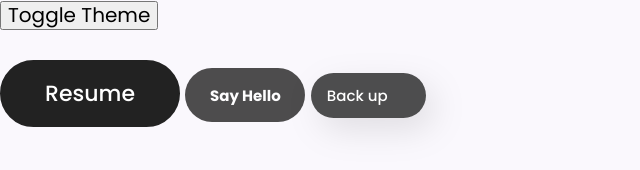
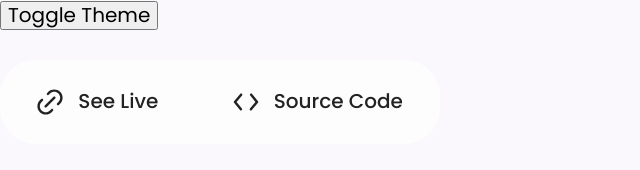
Before and after one commit to MohAhm/personal-website-mockup-v1, a plain HTML site: page index.html in a window 1280 px wide. Shown: the whole page, without its empty margins (0-640 px from the left). Drawn offline with Linux system fonts and the light colour scheme.

Commit message:
Build link group component

```diff
--- a/css/styles.css
+++ b/css/styles.css
@@ -8,7 +8,7 @@
   --color-headings-dark: #fff;
   --color-body-dark: #adafba;
   --color-primary-dark: #7f42ff;
-  --color-secondary-dark: linear-gradient(30deg, #7f28ff 2%, #bf3dff 98%);
+  --color-secondary-dark: linear-gradient(30deg, #bf3dff 2%, #7f28ff 98%);
   --color-link-dark: #b393d7;
   --color-icon-dark: #e5e5e5;
   --color-open-dark: #66ffa7;
@@ -19,12 +19,13 @@
   --color-graphql-dark: rgba(255, 220, 243, 0.1);
   --color-btn-hero-dark: linear-gradient(
     30deg,
-    #7f28ff 2%,
-    #bf3dff 48%,
+    #bf3dff 2%,
+    #7f28ff 48%,
     transparent 50%
   );
   --color-btn-contact-dark: #413f6f;
   --color-btn-top-dark: var(--color-primary-dark);
+  --color-link-group-dark: rgba(42, 46, 61, 0.85);
   /* Light Theme */
   --color-block-main-light: #faf8fd;
   --color-block-contact-light: #fff;
@@ -44,9 +45,10 @@
   --color-btn-hero-light: linear-gradient(30deg, #222 50%, transparent 50%);
   --color-btn-contact-light: var(--color-primary-light);
   --color-btn-top-light: #4d4d4e;
+  --color-link-group-light: rgba(255, 255, 255, 0.79);
   /* Rest  */
   --border-radius: 40px;
-  --transition: all 0.25s cubic-bezier(0.694, 0.048, 0.335, 1);
+  --transition: all 0.3s cubic-bezier(0.694, 0.048, 0.335, 1);
 }
 
 *,
@@ -80,6 +82,7 @@ body {
   --color-btn-hero: var(--color-btn-hero-light);
   --color-btn-contact: var(--color-btn-contact-light);
   --color-btn-top: var(--color-btn-top-light);
+  --color-link-group: var(--color-link-group-light);
 }
 
 body.dark-theme {
@@ -101,6 +104,7 @@ body.dark-theme {
   --color-btn-hero: var(--color-btn-hero-dark);
   --color-btn-contact: var(--color-btn-contact-dark);
   --color-btn-top: var(--color-btn-top-dark);
+  --color-link-group: var(--color-link-group-dark);
 }
 
 @media (prefers-color-scheme: dark) {
@@ -123,6 +127,7 @@ body.dark-theme {
     --color-btn-hero: var(--color-btn-hero-dark);
     --color-btn-contact: var(--color-btn-contact-dark);
     --color-btn-top: var(--color-btn-top-dark);
+    --color-link-group: var(--color-link-group-dark);
   }
 
   body.light-theme {
@@ -144,6 +149,7 @@ body.dark-theme {
     --color-btn-hero: var(--color-btn-hero-light);
     --color-btn-contact: var(--color-btn-contact-light);
     --color-btn-top: var(--color-btn-top-light);
+    --color-link-group: var(--color-link-group-light);
   }
 }
 
@@ -227,7 +233,6 @@ a {
   width: 0;
   height: 2px;
   position: relative;
-  bottom: 0.3rem;
   background-color: var(--color-link);
   transition: var(--transition);
 }
@@ -327,7 +332,7 @@ a {
   white-space: nowrap;
   text-align: center;
   outline: 0;
-  font-weight: 500;
+  font-weight: 600;
   font-size: 1.5rem;
   display: inline-block;
   cursor: pointer;
@@ -346,21 +351,19 @@ a {
   background-repeat: no-repeat;
   background-position: 0%;
   background-image: var(--color-btn-hero);
-  -webkit-transition: all 0.6s cubic-bezier(0.694, 0.048, 0.335, 1);
-  transition: all 0.6s cubic-bezier(0.694, 0.048, 0.335, 1);
+  -webkit-transition: var(--transition);
+  transition: var(--transition);
 }
 
 .btn--hero:hover {
   background-position: 100%;
   color: var(--color-primary);
-  border-color: var(--color-primary);
 }
 
 .btn--contact {
   width: 12rem;
   height: 5.4rem;
   opacity: 0.8;
-  font-weight: 600;
   font-size: 1.5rem;
   background: var(--color-btn-contact);
   -webkit-transition: var(--transition);
@@ -410,6 +413,18 @@ a {
   }
 }
 
+/* Link Group */
+
+.link-group {
+  width: 44rem;
+  height: 8.4rem;
+  display: flex;
+  justify-content: space-around;
+  align-items: center;
+  border-radius: 36px;
+  background: var(--color-link-group);
+}
+
 /* Blocks */
 
 /* .container {
--- a/index.html
+++ b/index.html
@@ -18,14 +18,20 @@
 
     <div>
       <br />
-      <button class="btn btn--hero">Resume</button>
-      <button class="btn btn--contact">Say Hello</button>
-      <button class="btn btn--top">
-        Back up
-        <svg class="icon icon--primary">
-          <use xlink:href="images/sprite.svg#top"></use>
-        </svg>
-      </button>
+      <div class="link-group">
+        <a href="#" class="link">
+          <svg class="icon icon--secondary">
+            <use xlink:href="images/sprite.svg#link"></use>
+          </svg>
+          See Live
+        </a>
+        <a href="#" class="link">
+          <svg class="icon icon--secondary">
+            <use xlink:href="images/sprite.svg#code"></use>
+          </svg>
+          Source Code
+        </a>
+      </div>
     </div>
 
     <script src="js/main.js"></script>
```
Also changed, not shown: components/link-group.html (added, +14 -0 lines).
